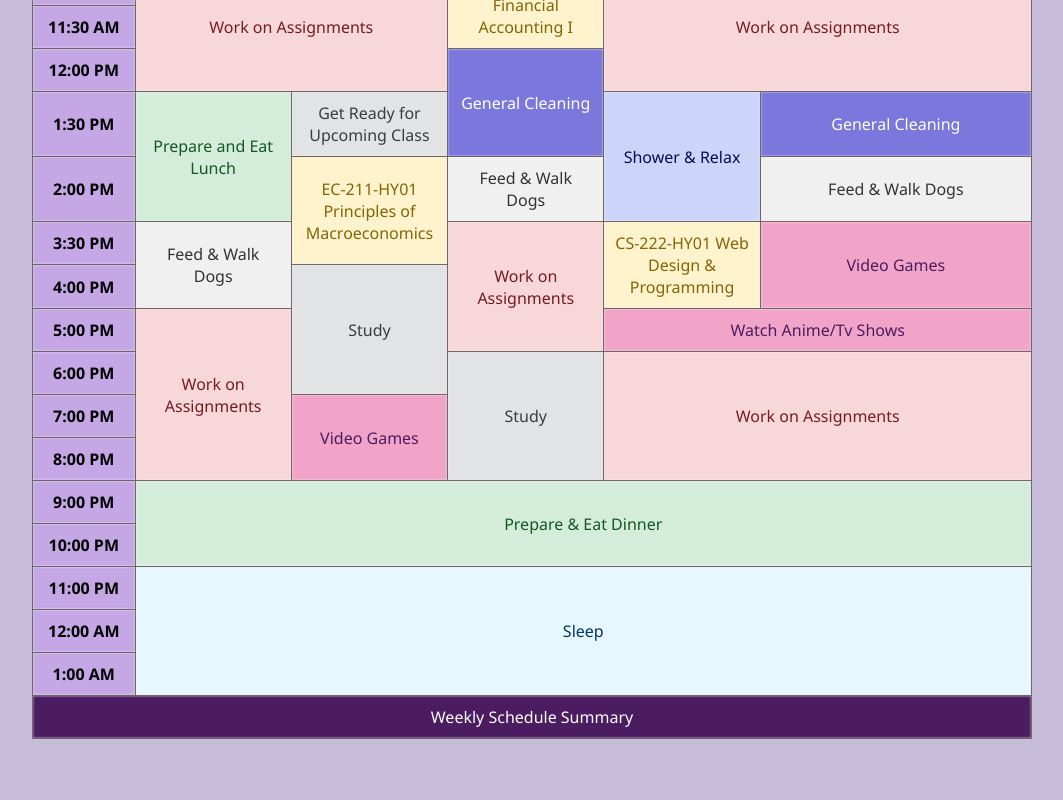
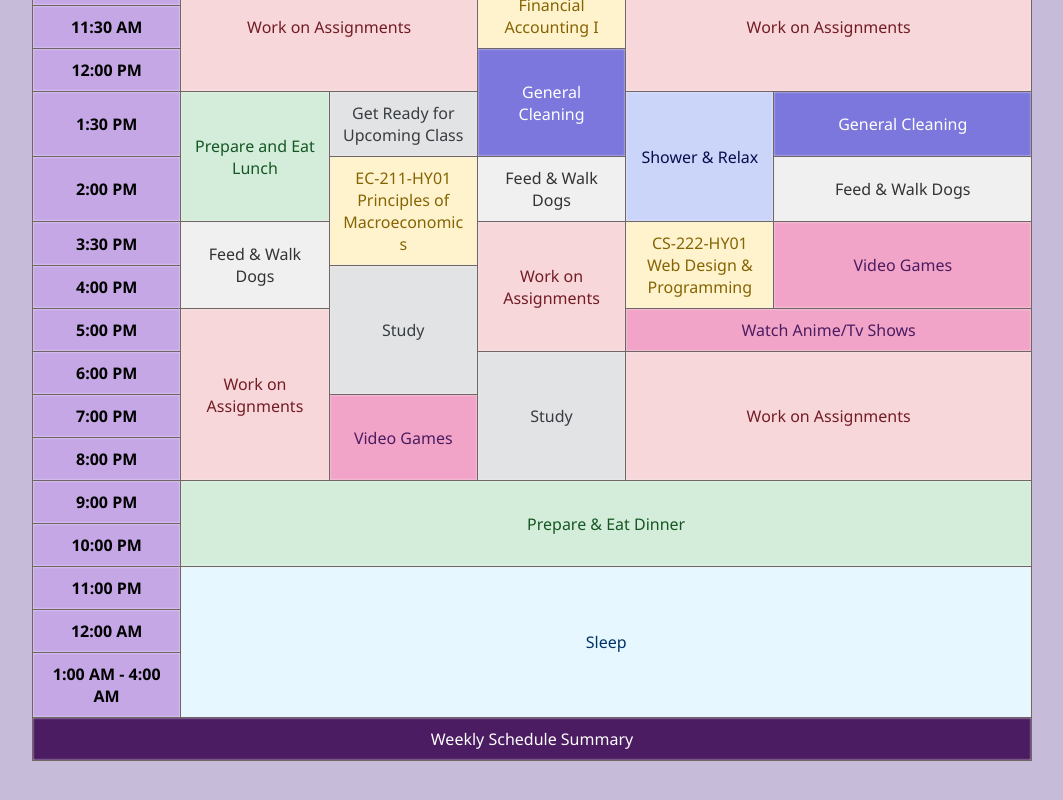
Before and after one commit to alexierosscastro/web-tables, a plain HTML site: page index.html in a window 1280 px wide. Shown: the part 356-1156 px from the top of the page, without its empty margins (108-1171 px from the left). Before the commit the page ends 1135 px from the top, so only its background shows below. Drawn offline with Linux system fonts and the light colour scheme.

Commit message:
A few more changes

```diff
--- a/index.html
+++ b/index.html
@@ -116,7 +116,7 @@
         <td class="sleep" colspan="7" rowspan="3">Sleep</td>
       </tr>
       <tr><th>12:00 AM</th></tr>
-      <tr><th>1:00 AM</th></tr>
+      <tr><th>1:00 AM - 4:00 AM</th></tr>
     </tbody>
     <tfoot>
         <tr>
```
